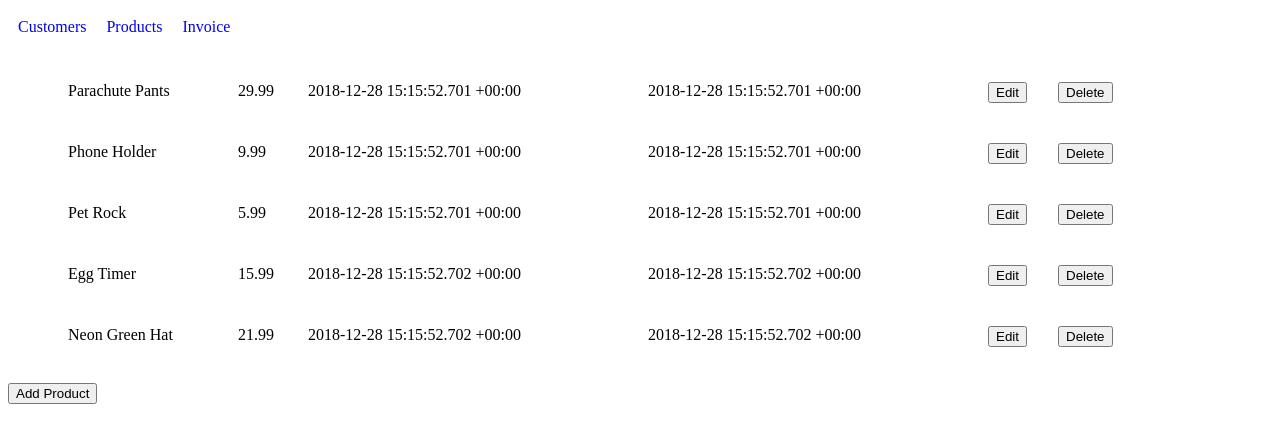
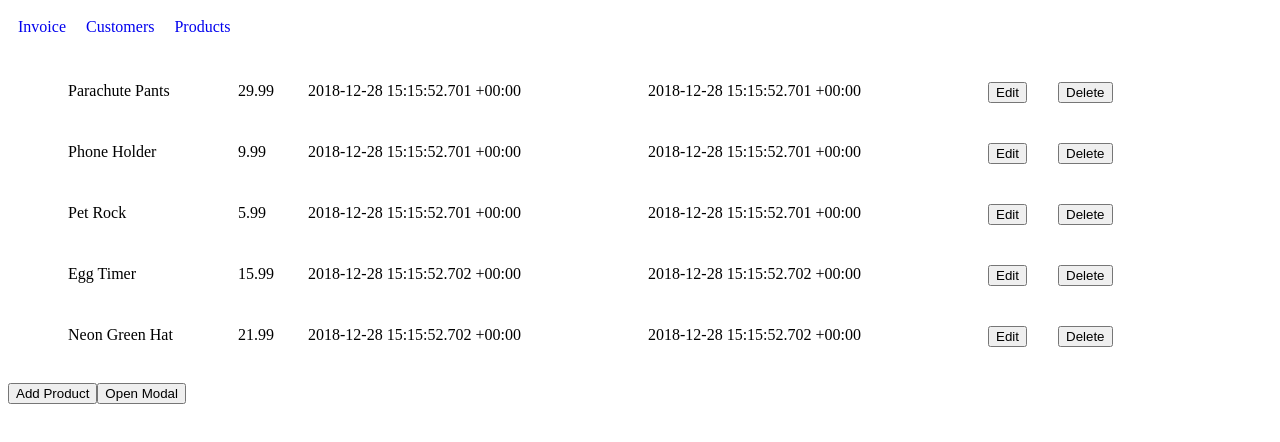
Before and after one commit to eukartsan/invoicing-app, a React (Create React App) app: page /products in a window 1280 px wide. Shown: the top 442 px of the page. Built offline with nearby package versions, Linux system fonts and the light colour scheme.

Commit message:
add modal products

```diff
--- a/src/App.js
+++ b/src/App.js
@@ -176,6 +176,11 @@ export default class App extends React.Component {
                     <Fragment>
                         <AppHeader />
                         <Route
+                            exact
+                            path="/"
+                            component={InvoiceDetails}
+                        />
+                        <Route
                             path="/customers"
                             component={Customers}
                         />
@@ -183,10 +188,6 @@ export default class App extends React.Component {
                             path="/products"
                             component={Products}
                         />
-                    <Route
-                        path="/invoices"
-                        component={InvoiceDetails}
-                    />
                     </Fragment>
                 </Router>
             </Fragment>
--- a/src/Modal/ModalProducts.js
+++ b/src/Modal/ModalProducts.js
@@ -1,8 +1,8 @@
-import React, {Fragment} from 'react'
+import React, { Fragment } from 'react'
 import './ModalProducts.css'
 import uuidv4 from 'uuid/v4'
 
-export default class ModalProducts extends React.Component {
+class ModalProducts extends React.Component {
     constructor() {
         super()
 
@@ -11,22 +11,24 @@ export default class ModalProducts extends React.Component {
             productsPrice: '',
             productsCreatedAt: '',
             productsDatedAt: '',
+            isOpenProduct: true
         }
     }
+
     handleName = (event) => {
-        this.setState({productsName: event.target.value})
+        this.setState({ productsName: event.target.value })
     }
 
     handlePrice = (event) => {
-        this.setState({productsPrice: event.target.value})
+        this.setState({ productsPrice: event.target.value })
     }
 
     handleCreatedAt = (event) => {
-        this.setState({productsCreatedAt: event.target.value})
+        this.setState({ productsCreatedAt: event.target.value })
     }
 
     handleDatedAt = (event) => {
-        this.setState({productsDatedAt: event.target.value})
+        this.setState({ productsDatedAt: event.target.value })
     }
 
     addProducts = (event) => {
@@ -40,14 +42,19 @@ export default class ModalProducts extends React.Component {
         this.setState({ productsName: '', productsPrice: '', productsCreatedAt: '', productsDatedAt: '' })
     }
 
+    toggleModalProduct = () => {
+        this.setState({
+            isOpenProduct: !this.state.isOpenProduct
+        })
+    }
+
     render() {
+
+        const { isOpenProduct } = this.state;
+
         const { productsName, productsPrice, productsCreatedAt, productsDatedAt } = this.state
 
-        if(!this.props.show) {
-            return null
-        }
-
-        return (
+        const Modal = isOpenProduct ?
             <div className="backdropStyle">
                 <div className="modalStyle">
                     <Fragment>
@@ -57,7 +64,9 @@ export default class ModalProducts extends React.Component {
                                 className="modalInput"
                                 name="productsName"
                                 value={productsName}
-                                ref={(input)=>{this.productsName = input}}
+                                ref={(input) => {
+                                    this.productsName = input
+                                }}
                                 onChange={this.handleName}
                             />
                             <p>Price:</p>
@@ -65,7 +74,9 @@ export default class ModalProducts extends React.Component {
                                 className="modalInput"
                                 name="productsPrice"
                                 value={productsPrice}
-                                ref={(input)=>{this.productsPrice = input}}
+                                ref={(input) => {
+                                    this.productsPrice = input
+                                }}
                                 onChange={this.handlePrice}
                             />
                             <p>Created At:</p>
@@ -73,7 +84,9 @@ export default class ModalProducts extends React.Component {
                                 className="modalInput"
                                 name="productsCreatedAt"
                                 value={productsCreatedAt}
-                                ref={(input)=>{this.productsCreatedAt = input}}
+                                ref={(input) => {
+                                    this.productsCreatedAt = input
+                                }}
                                 onChange={this.handleCreatedAt}
                             />
                             <p>Dated At:</p>
@@ -81,20 +94,29 @@ export default class ModalProducts extends React.Component {
                                 className="modalInput"
                                 name="productsDatedAt"
                                 value={productsDatedAt}
-                                ref={(input)=>{this.productsDatedAt = input}}
+                                ref={(input) => {
+                                    this.productsDatedAt = input
+                                }}
                                 onChange={this.handleDatedAt}
                             />
                             <input
                                 type="submit"
-                                value="Add"/>
+                                value="Add" />
                         </form>
                     </Fragment>
-                    <button onClick={this.props.onClose}>
+                    <button onClick={this.toggleModalProduct}>
                         Close
                     </button>
                 </div>
+            </div> :
+            null;
+
+        return (
+            <div>
+                {Modal}
             </div>
         )
     }
+}
 
-}
+export default ModalProducts
--- a/src/Products/Products.js
+++ b/src/Products/Products.js
@@ -2,8 +2,16 @@ import React from 'react'
 import './Products.css'
 import { addNewProducts, onDeleteProducts } from '../actions';
 import { connect } from 'react-redux';
+import ModalProducts from "../Modal/ModalProducts";
 
 class Products extends React.Component {
+    constructor() {
+        super()
+
+        this.state = {
+            isOpenProduct: false
+        };
+    }
 
     deleteProduct = (id) => () => {
         this.props.handleOnDelProducts(id)
@@ -38,6 +46,12 @@ class Products extends React.Component {
     addNewProduct = (id) => (event) => {
         event.preventDefault();
         this.props.handleOnAddNewProduct(id)
+    }
+
+    toggleModalProduct = () => {
+        this.setState({
+            isOpenProduct: !this.state.isOpenProduct
+        })
     }
 
     render() {
@@ -99,6 +113,14 @@ class Products extends React.Component {
                 )
             });
 
+        const { isOpenProduct } = this.state;
+
+        const Modal = isOpenProduct ?
+            <div>
+                <ModalProducts />
+            </div> :
+            null;
+
         return (
             <div className="products">
                 <ul>
@@ -107,6 +129,11 @@ class Products extends React.Component {
                 <button onClick={this.addNewProduct()}>
                     Add Product
                 </button>
+                <button
+                    onClick={this.toggleModalProduct}>
+                    Open Modal
+                </button>
+                {Modal}
             </div>
         )
     }
--- a/src/header/app-header.js
+++ b/src/header/app-header.js
@@ -5,6 +5,11 @@ import { Link } from 'react-router-dom'
 const AppHeader = () => {
     return (
         <div className="header-block">
+
+            <Link to="/">
+                <div className="header-block-item">Invoice</div>
+            </Link>
+
             <Link to="/customers">
                 <div className="header-block-item">Customers</div>
             </Link>
@@ -12,10 +17,6 @@ const AppHeader = () => {
             <Link to="/products">
                 <div className="header-block-item">Products</div>
             </Link>
-
-            <Link to="/invoices">
-                <div className="header-block-item">Invoice</div>
-            </Link>
         </div>
     );
 };
```
Lines whose indentation alone changed are shown as unchanged.
